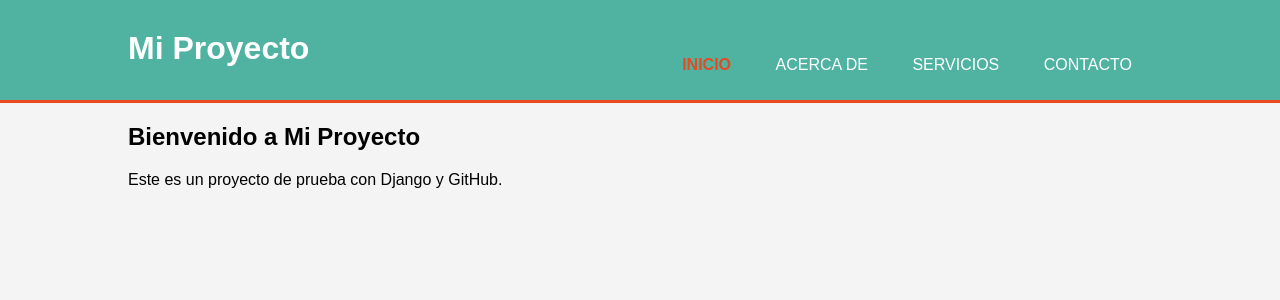
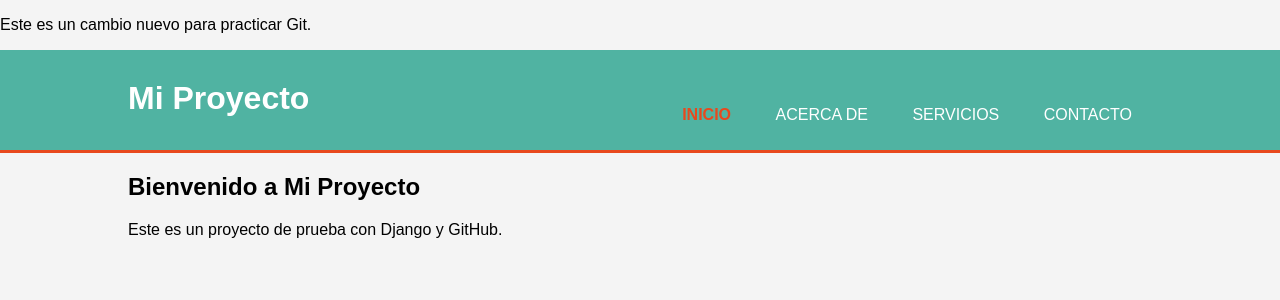
Before and after one commit to porongusaurio/mi_proyecto_django, a Django app: page / in a window 1280 px wide. Shown: the top 300 px of the page. Run offline with Django 5.2, Linux system fonts and the light colour scheme.

Commit message:
Agrego texto nuevo en index.html

```diff
--- a/mi_app/templates/index.html
+++ b/mi_app/templates/index.html
@@ -9,6 +9,7 @@
   <link rel="stylesheet" href="{% static 'css/styles.css' %}">
 </head>
 <body>
+  <p>Este es un cambio nuevo para practicar Git.</p>
   <header>
     <div class="container">
       <div id="branding">
```
